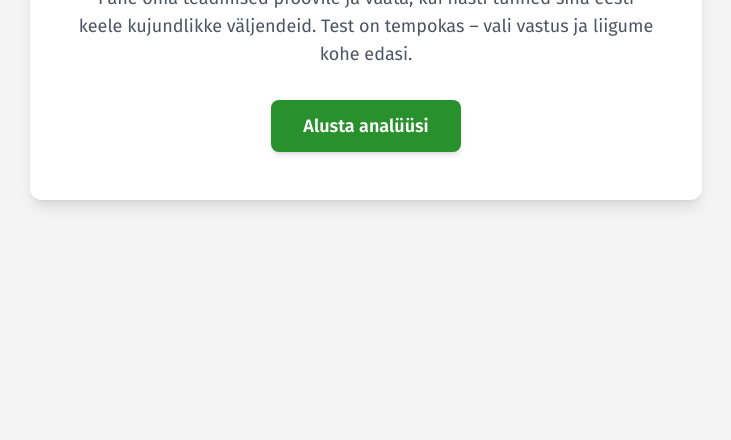
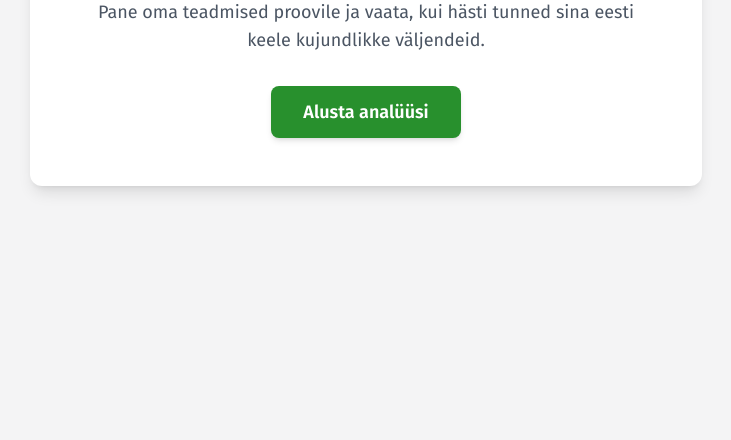
Before and after one commit to Novaator/Graafik, a plain HTML site: page emakeeleviktoriin2026.html in a window 1280 px wide. Shown: the part 360-800 px from the top of the page, without its empty margins (274-1005 px from the left). Drawn offline with nearby package versions, Linux system fonts and the light colour scheme.

Commit message:
Update emakeeleviktoriin2026.html

```diff
--- a/emakeeleviktoriin2026.html
+++ b/emakeeleviktoriin2026.html
@@ -66,7 +66,7 @@
         <!-- Start Screen -->
         <div id="start-screen" class="p-8 md:p-12 text-center">
             <h1 class="text-3xl md:text-4xl font-bold mb-4 text-gray-900">Kujundlike väljendite test</h1>
-            <p class="text-gray-600 mb-8 text-lg">Pane oma teadmised proovile ja vaata, kui hästi tunned sina eesti keele kujundlikke väljendeid. Test on tempokas – vali vastus ja liigume kohe edasi.</p>
+            <p class="text-gray-600 mb-8 text-lg">Pane oma teadmised proovile ja vaata, kui hästi tunned sina eesti keele kujundlikke väljendeid.</p>
             <button id="start-btn" class="bg-novaator hover:bg-novaator-dark text-white font-semibold py-3 px-8 rounded-lg text-lg transition-colors shadow-md">
                 Alusta analüüsi
             </button>
```
